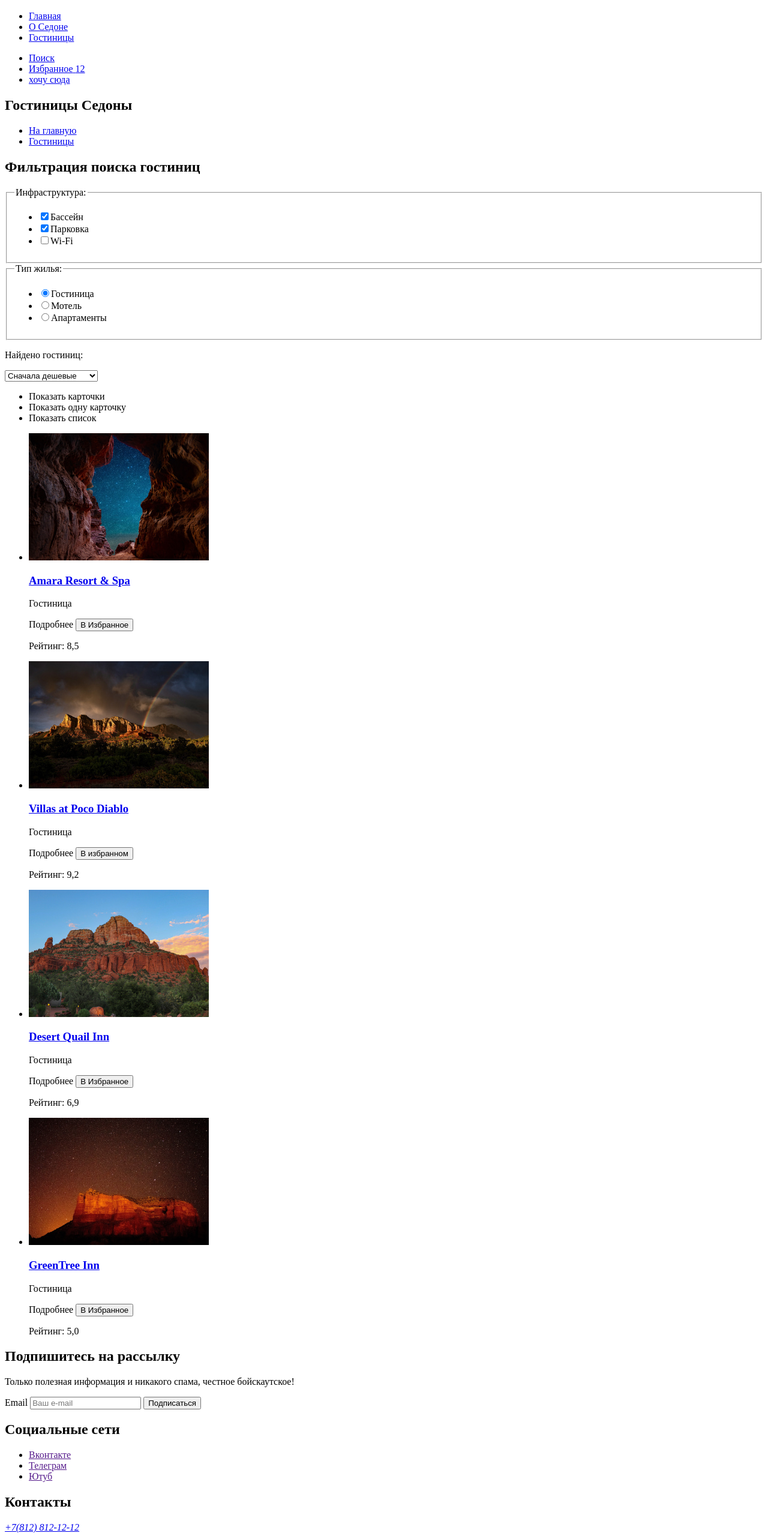
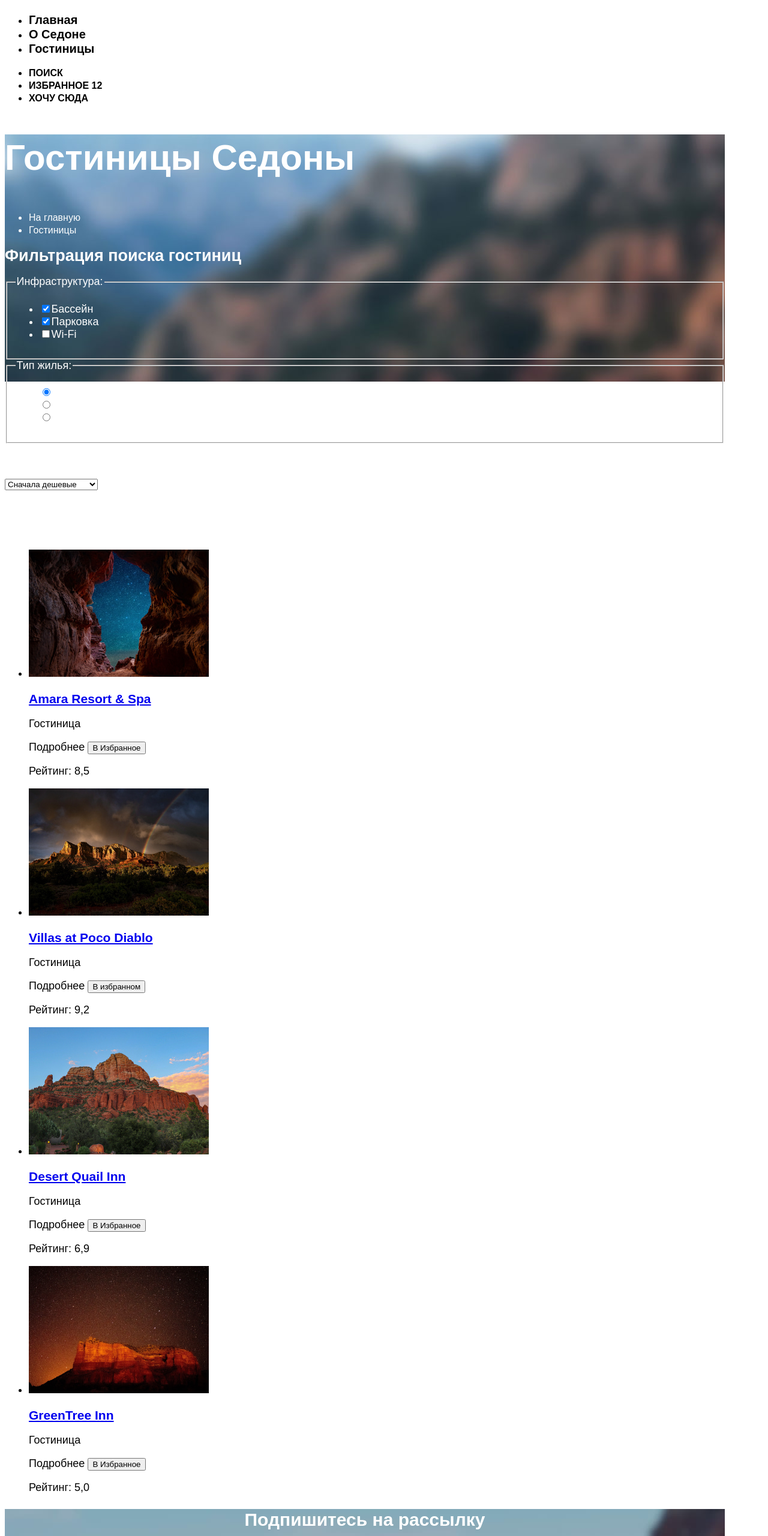
Before and after one commit to htmlacademy-htmlcss/1822045-sedona-35, a plain HTML site: page hotels.html in a window 1280 px wide. Shown: the part 80-2640 px from the top of the page at 60% size. Drawn offline with Linux system fonts and the light colour scheme.

Commit message:
базовая стилизация всех страниц

```diff
--- a/hotels.html
+++ b/hotels.html
@@ -3,6 +3,7 @@
   <head>
     <meta charset="utf-8">
     <title>HTML Academy: Седона</title>
+    <link rel="stylesheet" href="styles/styles.css">
   </head>
   <body>
     <header data-test="header" class="page-header">
@@ -44,6 +45,7 @@
     </header>
 
     <main class="main-inner">
+      <section class="hotels-catalog">
         <header class="main-inner-header">
           <h2 class="inner-header-title">Гостиницы Седоны</h2>
           <ul class="breadcrumbs">
@@ -58,7 +60,7 @@
           </ul>
         </header>
 
-      <section class="hotels-catalog">
+        <div class="hotels-catalog-filter-container">
           <h2 class="visually-hidden">Фильтрация поиска гостиниц</h2>
           <form class="hotels-catalog-filter" action="https://echo.htmlacademy.ru/" method="get">
             <fieldset class="catalog-filter-group">
@@ -103,7 +105,7 @@
               </ul>
             </fieldset>
           </form>
-
+        </div>
         <p class="filter-results-text">Найдено гостиниц:</p>
 
         <select class="select-control" aria-label="Сортировка">
@@ -130,6 +132,7 @@
           </li>
         </ul>
       </section>
+
       <section class="catalog-card-wrapper">
         <ul class="catalog-card-list">
           <li class="catalog-card">
--- /dev/null
+++ b/styles/styles.css
@@ -0,0 +1,204 @@
+@font-face {
+  font-family: "PT Sans";
+  font-style: normal;
+  font-weight: 400;
+  src: url("../fonts/ptsans-400.woff2") format ("woff2");
+  font-display: swap;
+}
+
+@font-face {
+  font-family: "PT Sans";
+  font-style: normal;
+  font-weight: 700;
+  src: url("../fonts/ptsans-400.woff2") format ("woff2");
+  font-display: swap;
+}
+
+@font-face {
+  font-family: "PT Sans";
+  font-style: italic;
+  font-weight: 400;
+  src: url("../fonts/ptsans-400.woff2") format ("woff2");
+  font-display: swap;
+}
+
+@font-face {
+  font-family: "PT Sans";
+  font-style: italic;
+  font-weight: 700;
+  src: url("../fonts/ptsans-400.woff2") format ("woff2");
+  font-display: swap;
+}
+
+body {
+  font-family: "PT Sans", sans-serif;
+  font-size: 18px;
+  line-height: 21px;
+  background-color: #FFFFFF;
+  color: #000000;
+}
+
+.navigation-link {
+  font-size: 20px;
+  font-weight: 700;
+  line-height: 24px;
+  text-decoration: none;
+  color: #000000;
+  text-align: center;
+
+}
+
+.navigation-user .navigation-link {
+  font-size: 16px;
+  font-weight: 700;
+  line-height: 20px;
+  text-transform: uppercase;
+}
+
+.hero {
+  background-image: url("../img/jpeg/index-background.jpg");
+  background-size: 100% auto;
+  background-repeat: no-repeat;
+  width: 1200px;
+}
+
+.hero-welcome-logo {
+  padding-left: 371px;
+  padding-top: 51px;
+}
+
+.hero h2 {
+  font-size: 30px;
+  font-weight: 700;
+  line-height: 36px;
+  text-align: center;
+}
+
+.hero-text {
+  font-size: 22px;
+  font-weight: 400;
+  line-height: 26px;
+  text-align: center;
+}
+
+.advantages-item-title {
+  font-size: 24px;
+  font-weight: 700;
+  line-height: 28px;
+  text-align: center;
+}
+
+.advantages-item-description {
+  font-weight: 400;
+  text-align: center;
+}
+
+.activities-item-title {
+  font-size: 24px;
+  font-weight: 700;
+  line-height: 28px;
+  text-align: center;
+}
+
+.activities-item-description {
+  font-weight: 400;
+  text-align: center;
+}
+
+.hotels-search-text {
+  font-size: 30px;
+  font-weight: 700;
+  line-height: 36px;
+  text-align: center;
+}
+
+.hotels-search-description {
+  font-size: 22px;
+  font-weight: 400;
+  line-height: 26px;
+  text-align: center;
+}
+
+.hotels-search-link {
+  font-size: 20px;
+  font-weight: 700;
+  line-height: 36px;
+  text-align: center;
+  color: #FFFFFF;
+  text-decoration: none;
+  text-transform: uppercase;
+  background-color: #756157;
+}
+
+.subscription {
+  width: 1200px;
+  height: 414px;
+  background-image: url(../img/jpeg/Subscribe.jpg);
+  background-size: 100% auto;
+  background-repeat: no-repeat;
+}
+
+.subscription-title {
+  font-size: 30px;
+  font-weight: 700;
+  line-height: 36px;
+  text-align: center;
+  color: #FFFFFF;
+}
+
+.subscription-text {
+  font-size: 22px;
+  font-weight: 400;
+  line-height: 26px;
+  text-align: center;
+  color: #FFFFFF;
+}
+
+.subscription-button {
+  font-size: 20px;
+  font-weight: 700;
+  line-height: 36px;
+  text-align: center;
+  color: #FFFFFF;
+  text-transform: uppercase;
+  background-color: #82B3D3;
+  border: none;
+}
+
+.contacts-phone {
+  font-size: 40px;
+  font-weight: 400;
+  line-height: 40px;
+  font-style: normal;
+  text-align: center;
+  text-decoration: none;
+  color: #000000;
+}
+
+.hotels-catalog {
+  width: 1200px;
+  background-image: url(../img/jpeg/filter-background.jpg);
+  background-size: 100% auto;
+  background-repeat: no-repeat;
+  color: #FFFFFF;
+}
+
+.inner-header-title {
+  font-size: 60px;
+  font-weight: 700;
+  line-height: 78px;
+  font-style: normal;
+}
+
+.breadcrumbs-link {
+  font-size: 16px;
+  font-weight: 400;
+  line-height: 21px;
+  font-style: normal;
+  text-decoration: none;
+  color: #FFFFFF;
+}
+
+.hotels-catalog-filter {
+  color: #FFFFFF;
+}
```
Also changed, not shown: index.html (+7 -5 lines), img/jpeg/filter-background.jpg (added). Lines whose indentation alone changed are shown as unchanged.
